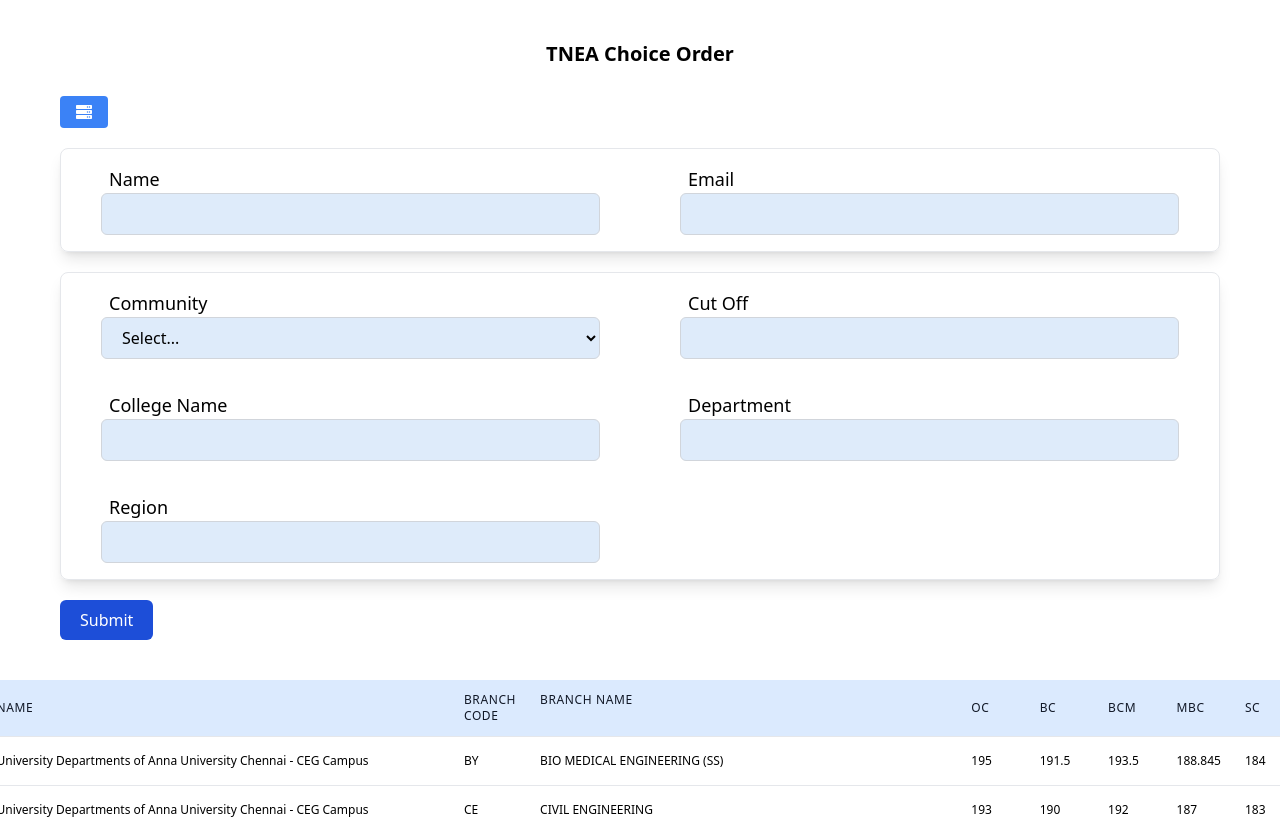
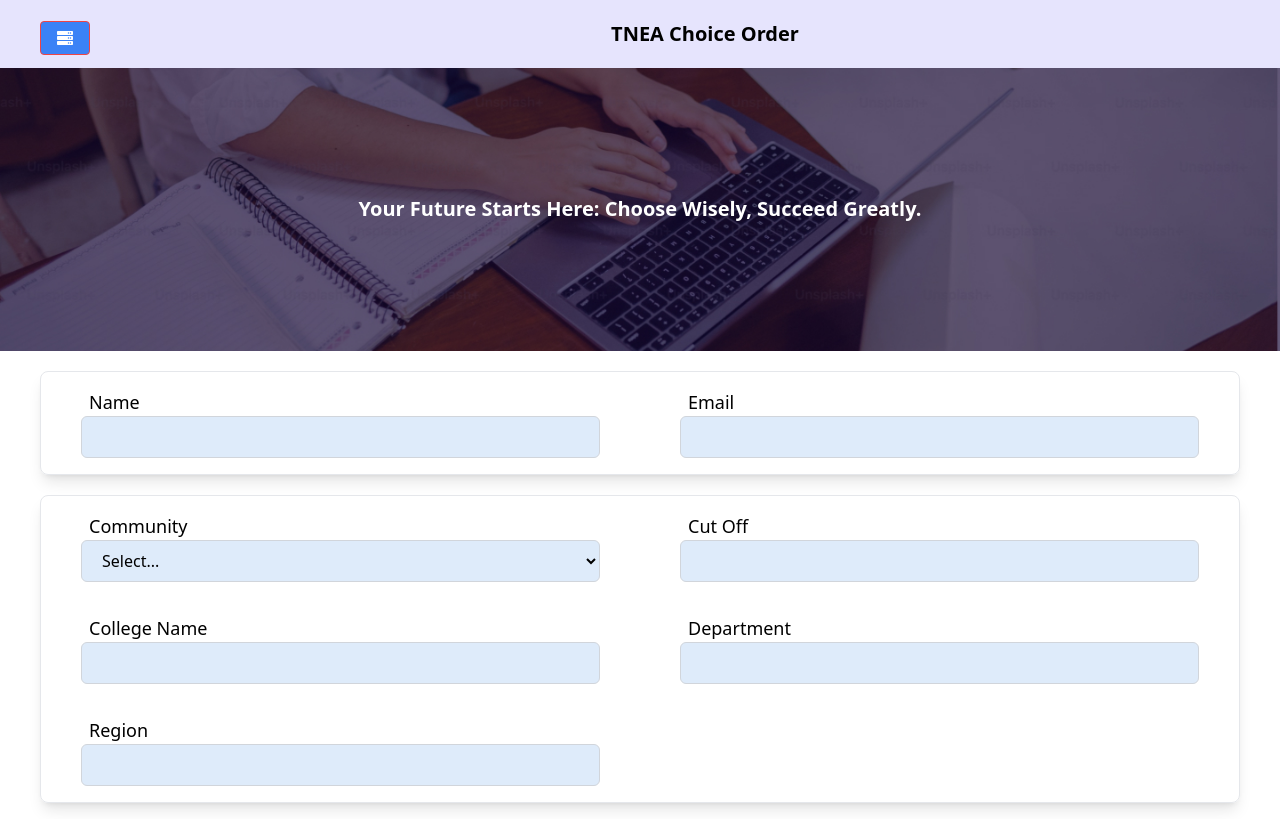
Before and after one commit to Mukunthan-A-R/CCE, a React (Vite) app: page / in a window 1280 px wide. Shown: the top 819 px of the page. Built offline with nearby package versions, Linux system fonts and the light colour scheme.

Commit message:
added banner

```diff
--- a/src/components/InputFilter.jsx
+++ b/src/components/InputFilter.jsx
@@ -10,7 +10,7 @@
 import { useRecoilState } from "recoil";
 import { FaServer } from "react-icons/fa";
 import DataSubmitted from "./DataSubmitted";
-
+import Banner from "../assets/Banner.jpg"
 const InputFilter = () => {
   const [listValue, setListValue] = useState(TableValues);
   const [showPopup, setShowPopup] = useState(false);
@@ -127,16 +127,31 @@
   }, [showPopup]);
 
   return (
-    <div className="my-10">
+    <div className="my-0">
       {showPopup && (
         <DataSubmitted handleClick={handleClosePopup}></DataSubmitted>
       )}
-      <h2 className="text-center font-bold text-xl my-5">TNEA Choice Order </h2>
-      <Link to="/app">
-        <div className="mx-10 bg-blue-500 hover:bg-blue-700 text-white font-bold py-2 px-4 rounded inline-flex items-center mt-2">
+<div>
+      <div className="bg-primary-bg flex items-center ">
+
+        <div className="mx-10 bg-blue-500 border border-red-500 hover:bg-blue-700 text-white font-bold py-2 px-4 rounded inline-flex items-center mt-2">
+          <Link to='/app'>
           <FaServer />
+          </Link>
+
         </div>
-      </Link>
+        <h2 className="text-center font-bold text-xl my-5 w-full ">TNEA Choice Order </h2>
+
+      </div>
+      <div className="relative">
+        <img src={Banner} className="w-full" />
+
+        <h2 className="absolute inset-0 flex items-center justify-center text-white font-bold text-sm sm:text-xl">Your Future Starts Here: Choose Wisely, Succeed Greatly.</h2>
+      </div>
+      </div>
+
+
+
       <div className="md:flex border border-gray-200 mx-10 rounded-lg my-5 shadow-lg">
         <InputComponent
           // Name
@@ -187,7 +202,7 @@
             styles="w-full md:w-1/2 px-10 my-4"
           ></InputComponent>
         </div>
-        <div className="md:flex">
+        <div className="md:flex ">
           <InputComponent
             // Region
             sendData={handleDataRegion}
@@ -197,14 +212,16 @@
           ></InputComponent>
         </div>
       </div>
-
-      <ButtonComponent
+<div className="flex w-full justify-center">
+<ButtonComponent
         handleClick={handleSubmit}
-        styles="mb-10 text-white bg-blue-700 px-5 py-2 mx-5 sm:mx-10 my-5 rounded-md"
+        styles="mb-10 text-white bg-blue-700 px-5 py-2 mx-5 sm:mx-10 my-5 rounded-md flex justify-center "
       >
         Submit
       </ButtonComponent>
-      <TableWithSort data={listValue} community={data.cast}></TableWithSort>
+
+</div>
+          <TableWithSort data={listValue} community={data.cast}></TableWithSort>
     </div>
   );
 };
--- a/src/pages/Home.jsx
+++ b/src/pages/Home.jsx
@@ -4,7 +4,7 @@
 
 const Home = () => {
   return (
-    <div className="m-2 sm:m-5">
+    <div className="m-0 sm:m-0">
       <InputFilter></InputFilter>
       <Link to="/data">.</Link>
     </div>
--- a/tailwind.config.js
+++ b/tailwind.config.js
@@ -2,7 +2,12 @@
 export default {
   content: ["./index.html", "./src/**/*.{js,ts,jsx,tsx}"],
   theme: {
-    extend: {},
+    extend: {
+      backgroundColor:
+      {
+        'primary-bg': 'rgba(230, 228, 253, 1)',
+      }
+    },
   },
   plugins: [],
 };
```
Also changed, not shown: src/assets/Banner.jpg (added).
